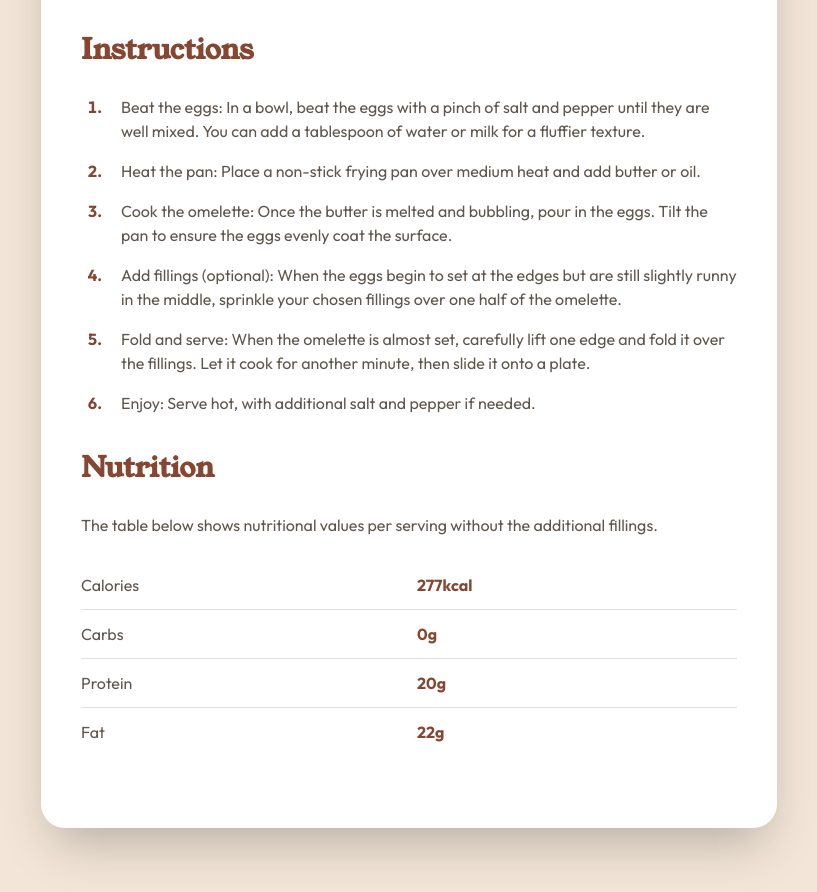
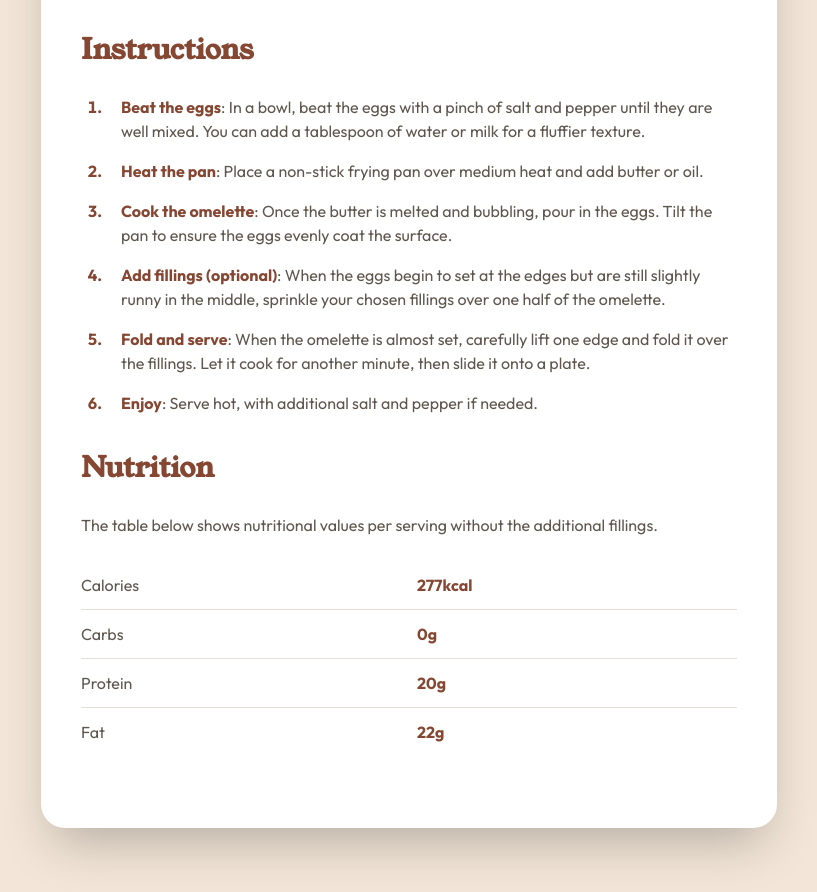
Before and after one commit to XshubhamG/recipe-fem, a website built with Vite: page index.html in a window 1280 px wide. Shown: the part 1097-1989 px from the top of the page, without its empty margins (231-1048 px from the left). Built offline with nearby package versions, Linux system fonts and the light colour scheme.

Commit message:
feat(recipe): Enhance omelette recipe instructions with semantic markup
- Add strong tags to instruction steps for improved readability
- Update CSS to style strong tags in instructions list
- Improve visual hierarchy of instruction steps
- Provide better semantic structure to recipe instructions

```diff
--- a/src/main.ts
+++ b/src/main.ts
@@ -19,12 +19,12 @@ const recipe = {
 		"Optional fillings: cheese, diced vegetables, cooked meats, herbs",
 	],
 	instructions: [
-		"Beat the eggs: In a bowl, beat the eggs with a pinch of salt and pepper until they are well mixed. You can add a tablespoon of water or milk for a fluffier texture.",
-		"Heat the pan: Place a non-stick frying pan over medium heat and add butter or oil.",
-		"Cook the omelette: Once the butter is melted and bubbling, pour in the eggs. Tilt the pan to ensure the eggs evenly coat the surface.",
-		"Add fillings (optional): When the eggs begin to set at the edges but are still slightly runny in the middle, sprinkle your chosen fillings over one half of the omelette.",
-		"Fold and serve: When the omelette is almost set, carefully lift one edge and fold it over the fillings. Let it cook for another minute, then slide it onto a plate.",
-		"Enjoy: Serve hot, with additional salt and pepper if needed.",
+		"<strong>Beat the eggs</strong>: In a bowl, beat the eggs with a pinch of salt and pepper until they are well mixed. You can add a tablespoon of water or milk for a fluffier texture.",
+		"<strong>Heat the pan</strong>: Place a non-stick frying pan over medium heat and add butter or oil.",
+		"<strong>Cook the omelette</strong>: Once the butter is melted and bubbling, pour in the eggs. Tilt the pan to ensure the eggs evenly coat the surface.",
+		"<strong>Add fillings (optional)</strong>: When the eggs begin to set at the edges but are still slightly runny in the middle, sprinkle your chosen fillings over one half of the omelette.",
+		"<strong>Fold and serve</strong>: When the omelette is almost set, carefully lift one edge and fold it over the fillings. Let it cook for another minute, then slide it onto a plate.",
+		"<strong>Enjoy</strong>: Serve hot, with additional salt and pepper if needed.",
 	],
 	nutrition: {
 		calories: "277kcal",
--- a/src/style.css
+++ b/src/style.css
@@ -200,6 +200,11 @@ body {
 	margin-bottom: 0;
 }
 
+.instructions-list li strong {
+	font-weight: 700;
+	color: var(--color-brown-800);
+}
+
 /* Nutrition */
 .nutrition-description {
 	margin-bottom: 1.5rem;
```
